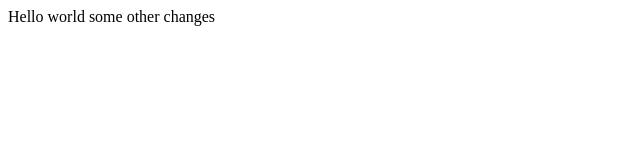
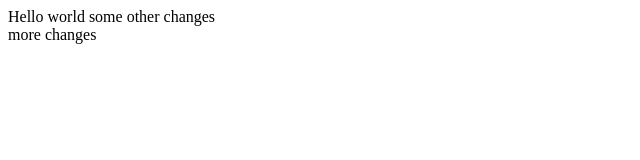
Before and after one commit to th999/new_testing, a plain HTML site: page index.html in a window 1280 px wide. Shown: the full height of the page, 0-640 px from the left. Drawn offline with Linux system fonts and the light colour scheme.

Commit message:
some changes

```diff
--- a/index.html
+++ b/index.html
@@ -4,6 +4,8 @@
 Hello world
 
 some other changes
+<br>
+more changes
 
 </body>
 </html>
```
Also changed, not shown: new.txt (added).
